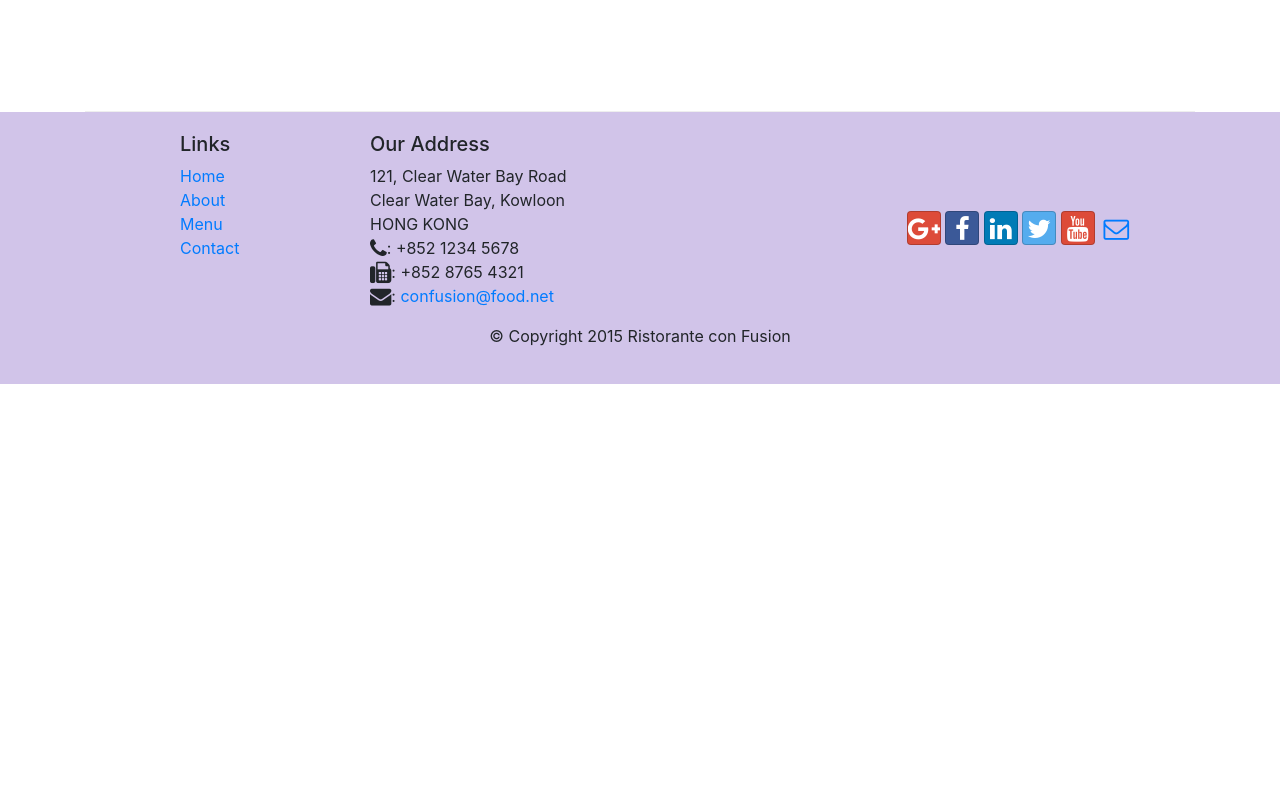
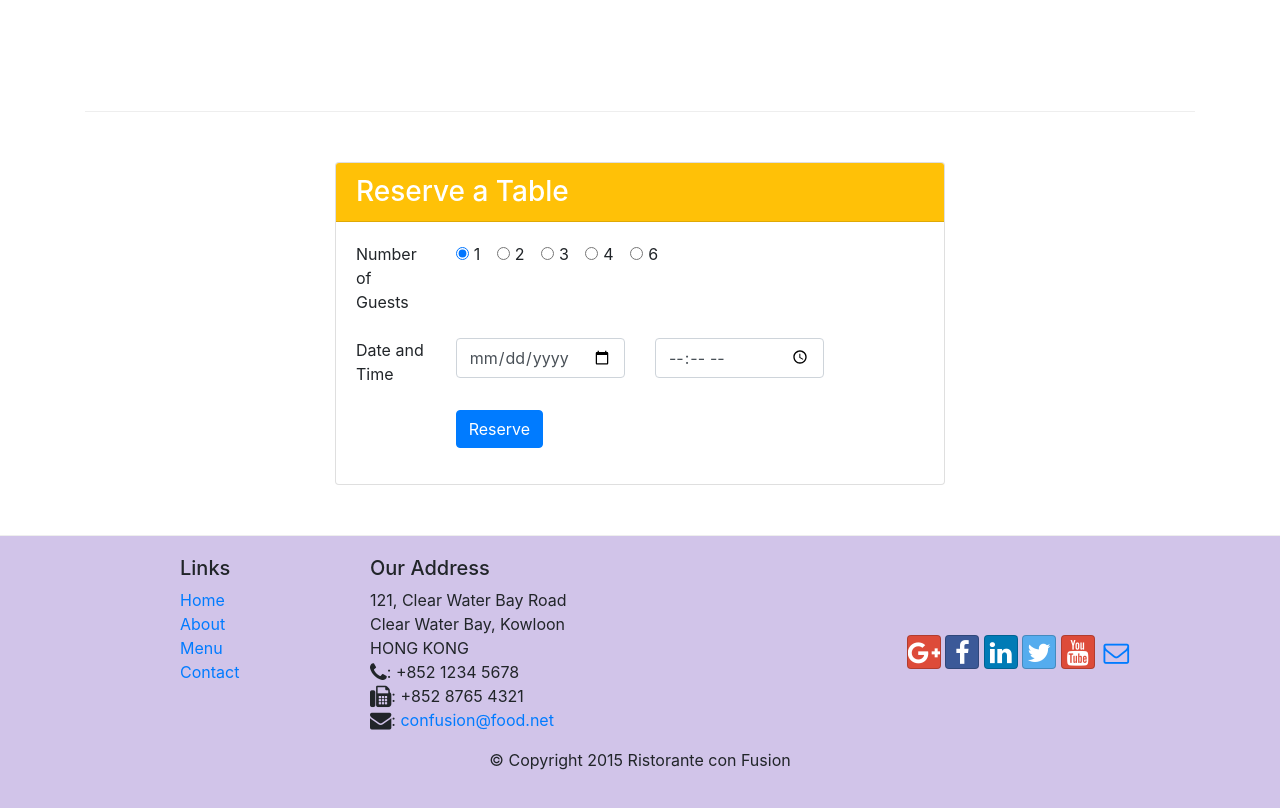
Before and after one commit to Debasnan10/BootstrapTraining, a website: page index.html in a window 1280 px wide. Shown: the part 1422-2230 px from the top of the page. Before the commit the page ends 1806 px from the top, so only its background shows below. Drawn offline with nearby package versions, Linux system fonts and the light colour scheme.

Commit message:
Assignment-1

```diff
--- a/index.html
+++ b/index.html
@@ -42,6 +42,9 @@
                 <div class="col-12 col-sm align-self-center">
                     <img src="img/logo.png" class="img-fluid">
                 </div>
+                <div class="col-xs-12  col-sm-3 col-sm-push-9 text-center align-self-center ">
+                    <a href="#reservation" type="button" class="btn btn-block btn-sm btn-warning">Reserve table</a>
+                </div>
             </div>
         </div>
     </header>
@@ -69,8 +72,13 @@
                 <h3>This Month's Promotions</h3>
             </div>
             <div class="col col-sm col-md">
-                <h2>Weekend Grand Buffet</h2>
-                <p class="d-none d-sm-block">Featuring mouthwatering combinations with a choice of five different salads, six enticing appetizers, six main entrees and five choicest desserts. Free flowing bubbly and soft drinks. All for just $19.99 per person </p>
+                <div class="media">
+                    <div class="media-body">
+                        <h2 class="mt-0">Weekend Grand Buffet <span class="badge badge-danger">NEW</span></h2>
+                        <p class="d-none d-sm-block">Featuring mouthwatering combinations with a choice of five different salads, six enticing appetizers, six main entrees and five choicest desserts. Free flowing bubbly and soft drinks. All for just $19.99 per person </p>
+                    </div>
+                    <img class="d-flex mr-3 img-thumbnail align-self-center" src="img/buffet.png" alt="Grand Buffet">
+                </div>
             </div>
         </div>
 
@@ -90,6 +98,58 @@
             </div>
         </div>
     </div>
+    <div class="row row-content justify-content-center"  id="reservation">
+        <div class="col-sm-6">
+          <div class="card">
+            <h3 class="card-header bg-warning text-white">Reserve a Table</h3>
+            <div class="card-body">
+              <form>
+                <div class="form-group row">
+                    <label class="col-12 col-sm-2">Number of Guests</label>
+                    <div class="col">
+                      <div class="form-check form-check-inline">
+                        <input class="form-check-input" type="radio" name="inlineRadioOptions" id="one_guest_radio" value="one" checked>
+                        <label class="form-check-label" for="one_guest_radio">1</label>
+                     </div>
+                     <div class="form-check form-check-inline">
+                       <input class="form-check-input" type="radio" name="inlineRadioOptions" id="two_guest_radio" value="two">
+                       <label class="form-check-label" for="two_guest_radio">2</label>
+                     </div>
+                     <div class="form-check form-check-inline">
+                       <input class="form-check-input" type="radio" name="inlineRadioOptions" id="three_guest_radio" value="three">
+                       <label class="form-check-label" for="three_guest_radio">3</label>
+                     </div>
+                     <div class="form-check form-check-inline">
+                       <input class="form-check-input" type="radio" name="inlineRadioOptions" id="four_guest_radio" value="four">
+                       <label class="form-check-label" for="four_guest_radio">4</label>
+                     </div>
+                     <div class="form-check form-check-inline">
+                       <input class="form-check-input" type="radio" name="inlineRadioOptions" id="six_guest_radio" value="six">
+                       <label class="form-check-label" for="six_guest_radio">6</label>
+                     </div>
+                    </div>
+                </div>
+                <div class="form-group row">
+                  <label class="col-12 col-sm-2">Date and Time</label>
+                  <div class="col-12 col-sm-4">
+                    <input type="date" class="form-control" id="date" placeholder="Date">
+                  </div>
+                  <div class="col-12 col-sm-4">
+                    <input type="time" class="form-control" id="time" placeholder="Time">
+                  </div>
+                </div>
+                <div class="form-group row">
+                  <div class="col offset-0 offset-sm-2">
+                    <button type="submit" class="btn btn-primary">Reserve</button>
+                  </div>
+                </div>
+              </form>
+            </div>
+          </div>
+        </div>
+      </div>
+  </div>
+
 
     <footer class="footer">
         <div class="container">
```
